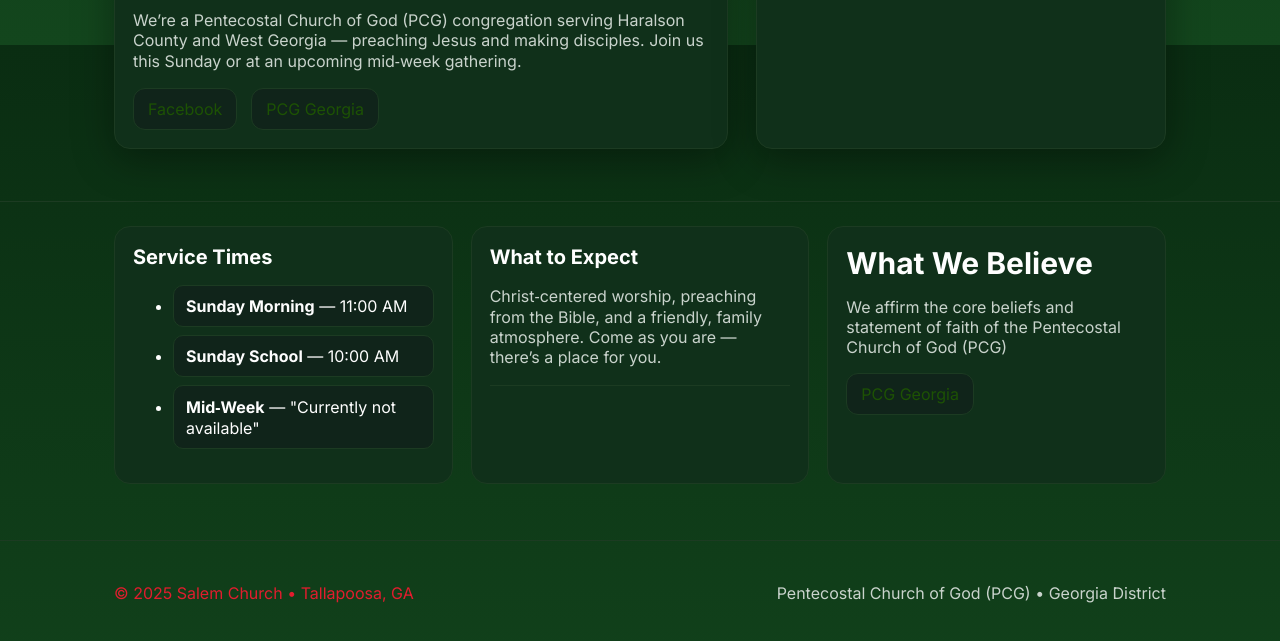
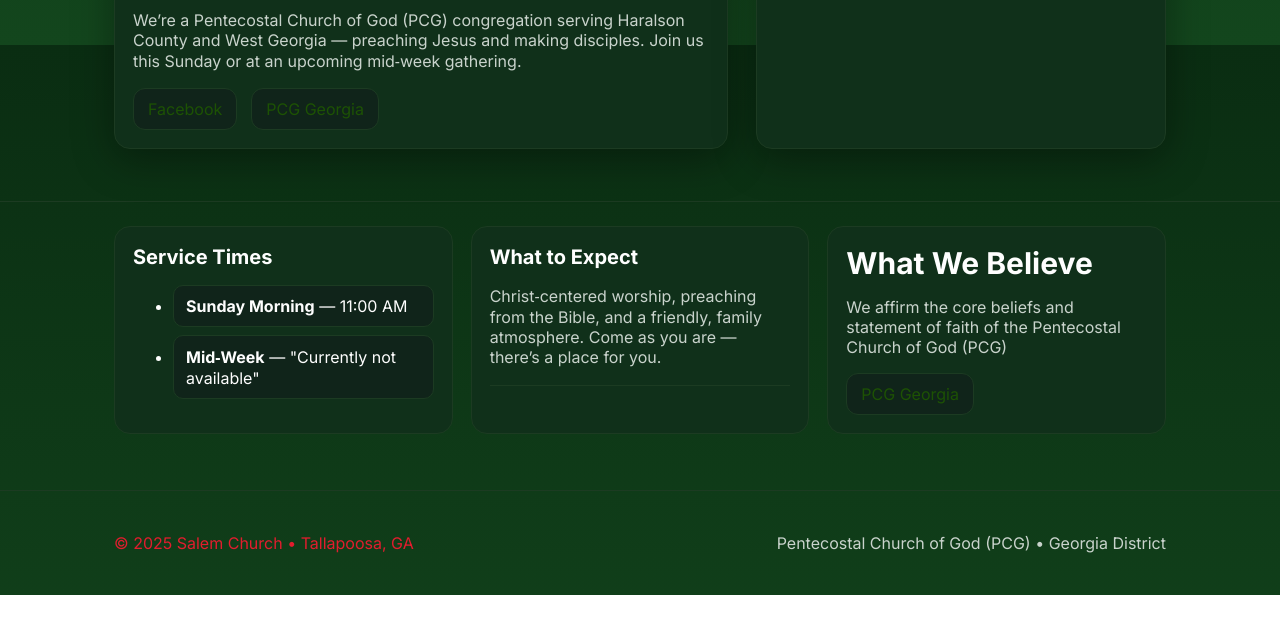
Before and after one commit to rpatterson1590/Salem, a plain HTML site: page Index.html in a window 1280 px wide. Shown: the part 755-1396 px from the top of the page. After the commit the page ends 1350 px from the top, so only its background shows below. Drawn offline with Linux system fonts and the light colour scheme.

Commit message:
Update Index.html

```diff
--- a/Index.html
+++ b/Index.html
@@ -84,7 +84,6 @@
           <h3>Service Times</h3>
           <ul class="list" aria-label="Service times">
             <li><strong>Sunday Morning</strong> — 11:00 AM</li>
-            <li><strong>Sunday School</strong> — 10:00 AM</li>
             <li><strong>Mid‑Week</strong> — "Currently not available"</li>
           </ul>
 
```
